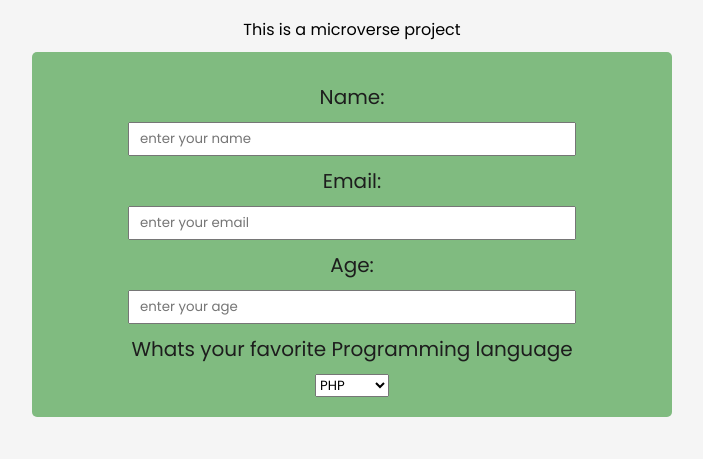
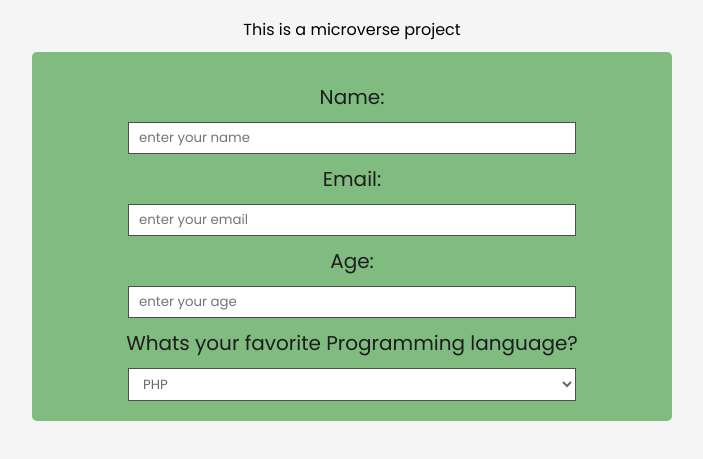
Before and after one commit to firasmlt/survey-form-microverse, a plain HTML site: page index.html in a window 1280 px wide. Shown: the part 61-520 px from the top of the page, without its empty margins (288-991 px from the left). Drawn offline with Linux system fonts and the light colour scheme.

Commit message:
improving the style of the dropdown menu - Firas Melliti

```diff
--- a/index.html
+++ b/index.html
@@ -23,7 +23,7 @@
         <input type="email" id="email" required placeholder="enter your email">
         <label for="name" id="number-label">Age:</label>
         <input type="number" id="number" required placeholder="enter your age" min='1' max='2'>
-        <label>Whats your favorite Programming language</label>
+        <label>Whats your favorite Programming language?</label>
         <select id="dropdown">
         <option value="php">PHP</option>
         <option value='python'>PYTHON</option>
--- a/style.css
+++ b/style.css
@@ -28,10 +28,13 @@ body{
     border-radius: 5px;
 }
 
-#survey-form  input{
+#survey-form  input, select{
     padding: 5px 10px;
     outline: none;
     width:70%;
+    border:1px solid rgb(77, 77, 77);
+    background-color: white;
+    color: rgb(104, 104, 104);
 }
 
 #survey-form label{
```
